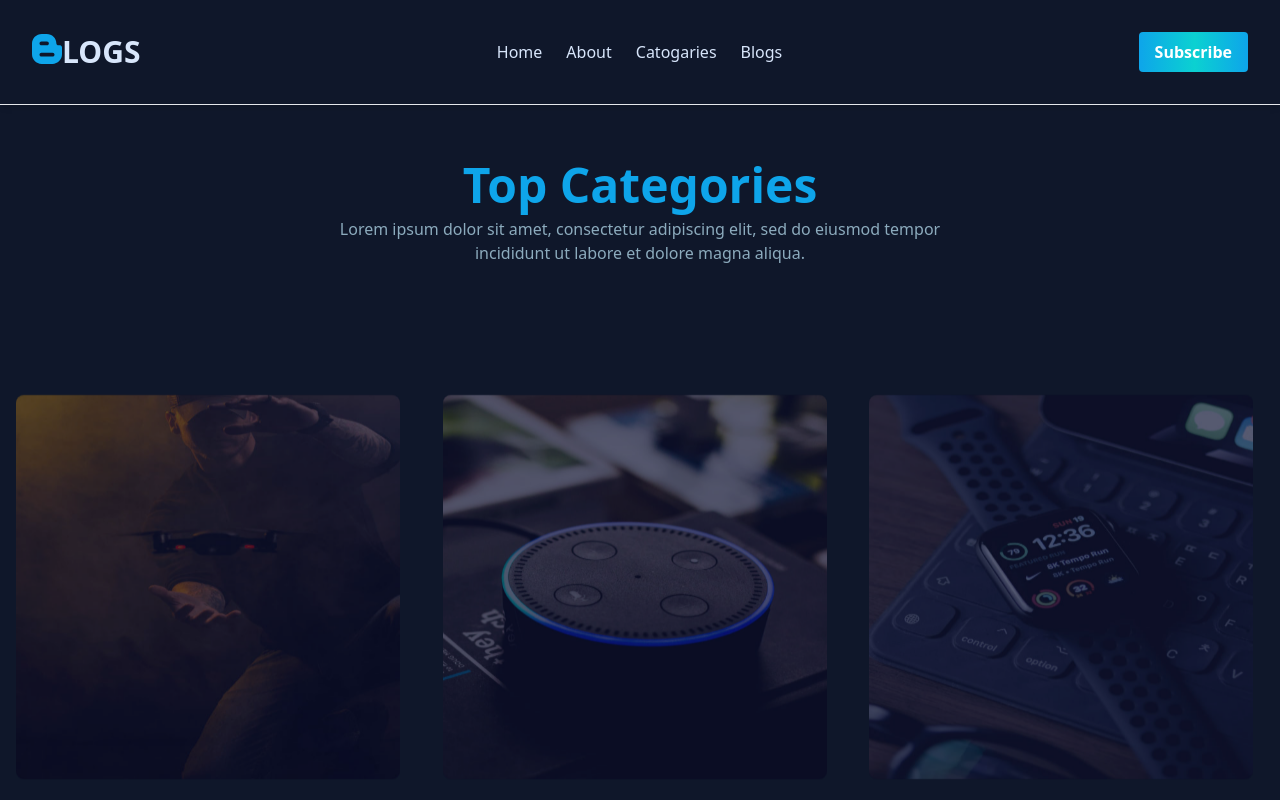
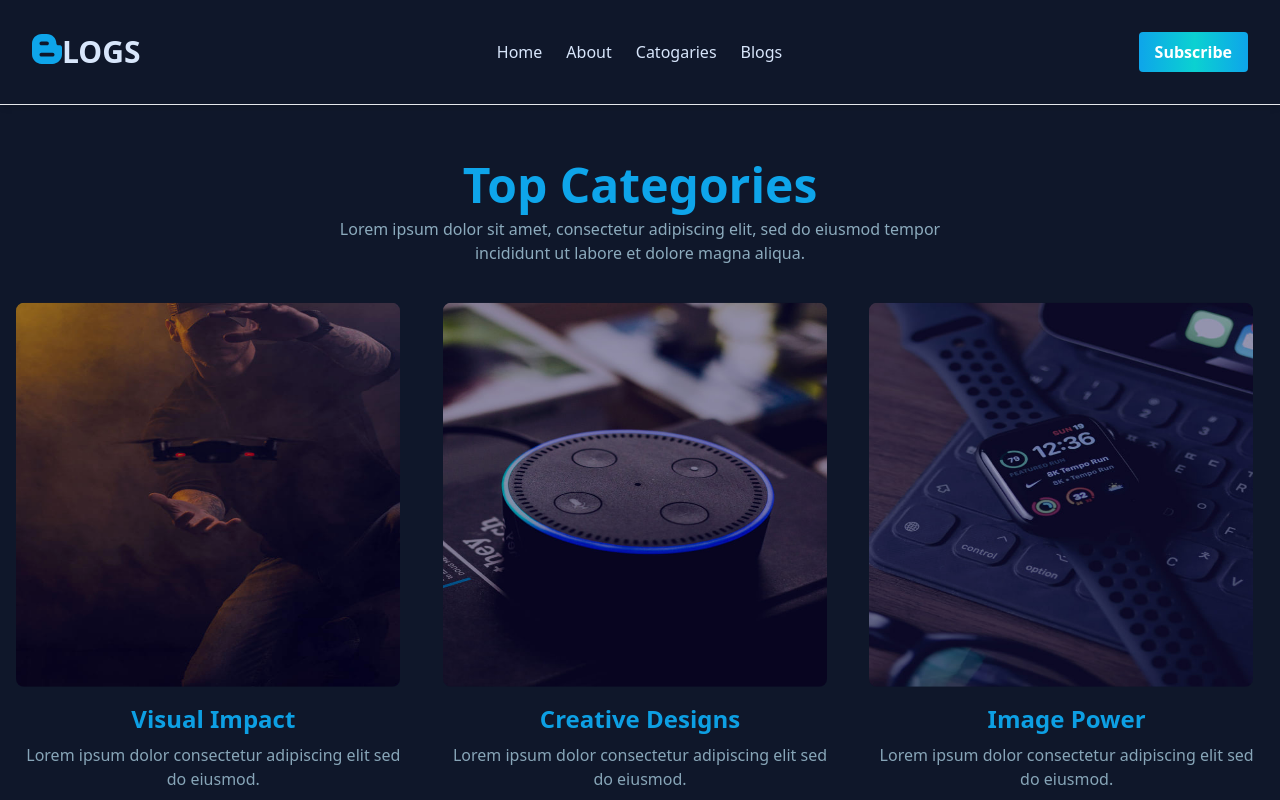
Before and after one commit to waleedprogramer/blogs, a Next.js app: page /catogaries in a window 1280 px wide. Shown: the top 800 px of the page. Built offline with nearby package versions, Linux system fonts and the light colour scheme.

Commit message:
Update page.tsx

```diff
--- a/src/app/catogaries/page.tsx
+++ b/src/app/catogaries/page.tsx
@@ -16,7 +16,7 @@ const Catogaries = () => {
       <Heading title='Top Categories' subtitle='Lorem ipsum dolor sit amet, consectetur adipiscing elit, sed do eiusmod tempor incididunt ut labore et dolore magna aliqua.'/>
      </div>
 
-    <div className='grid grid-cols-1 lg:grid-cols-3 page'>
+    <div className='grid grid-cols-1 lg:grid-cols-3 '>
       <ImageWithText
         src={c1}
         alt="An image description"
```
